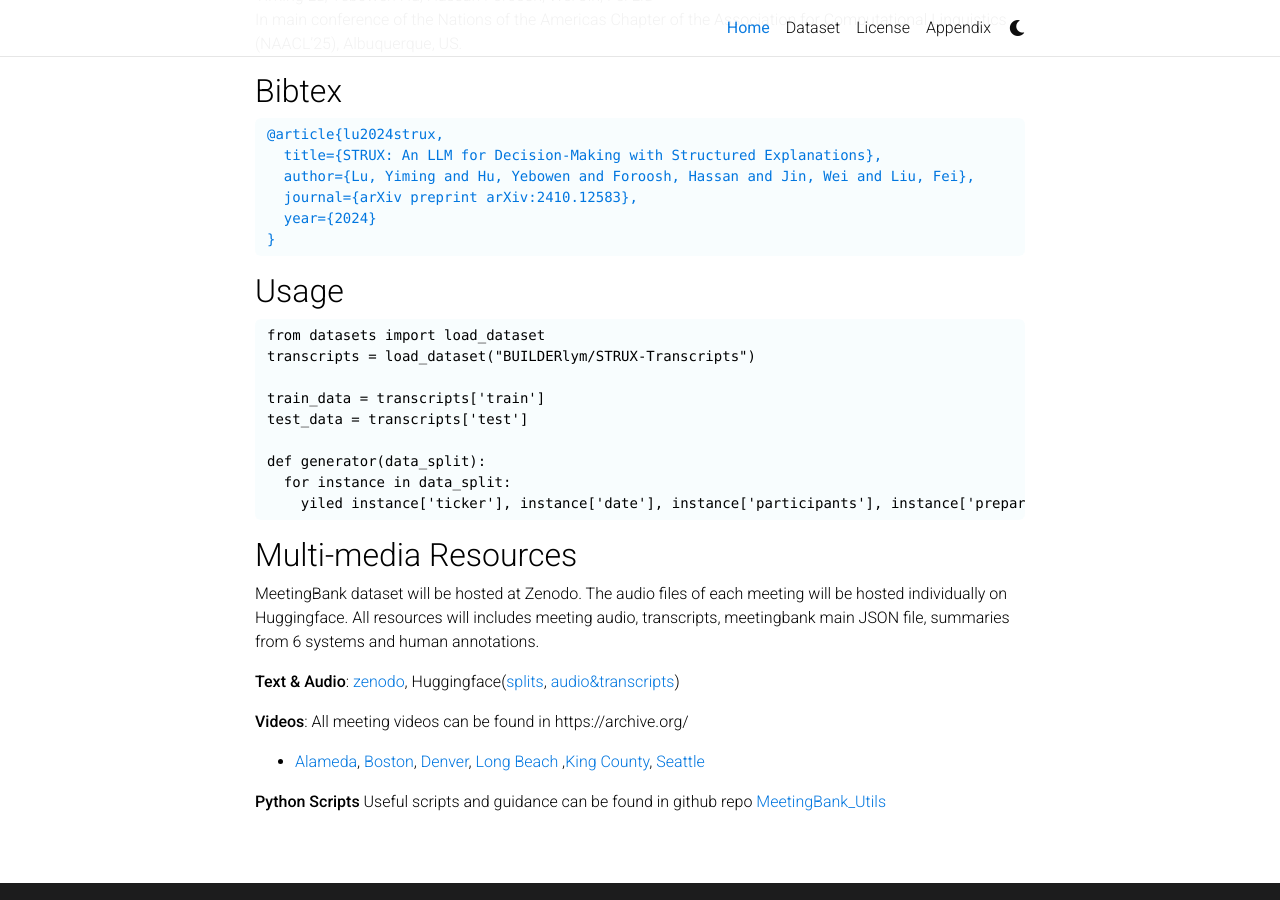
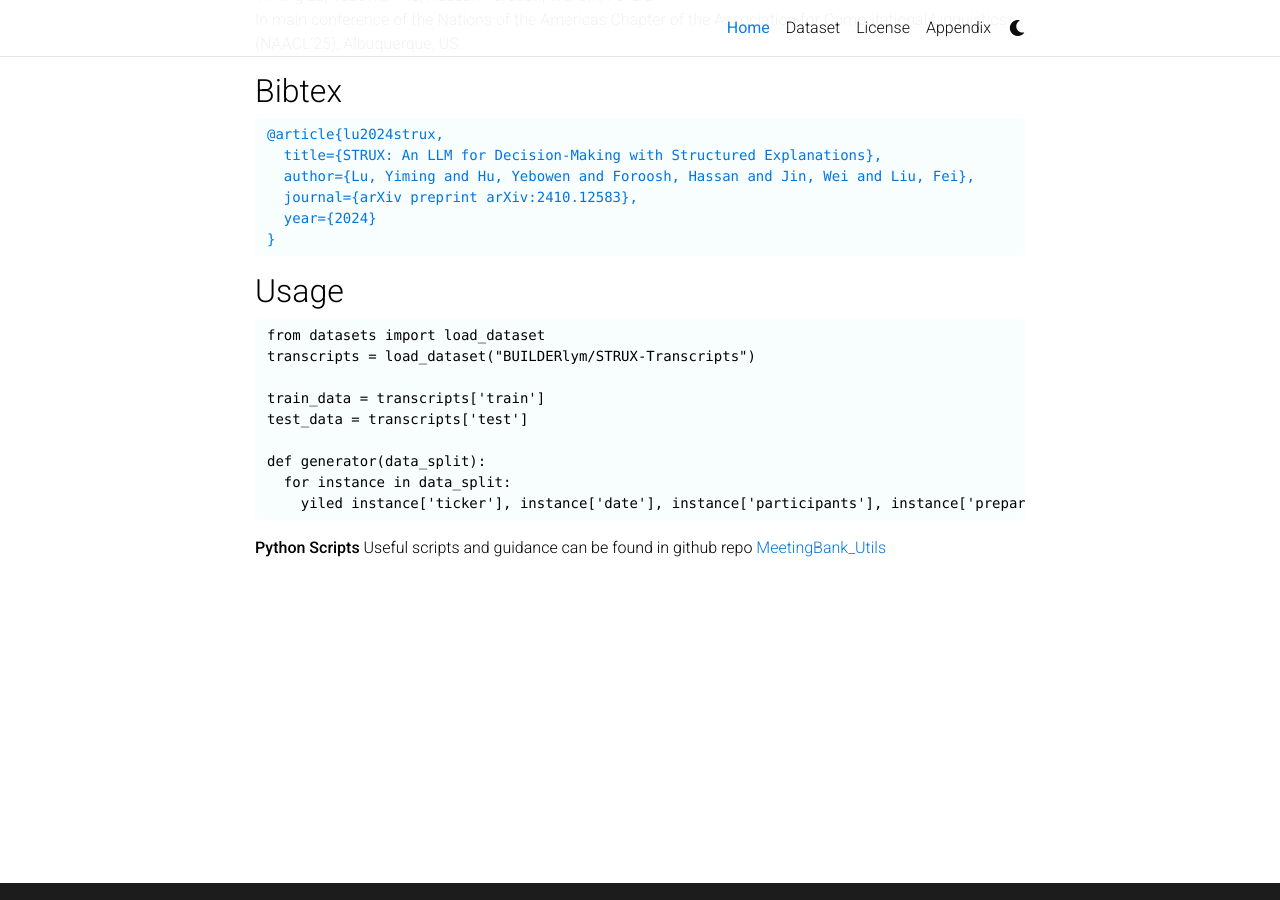
Before and after one commit to struxData/struxData.github.io, a Jekyll site: the page built from _pages/overview.md, in a window 1280 px wide and 900 px high, scrolled down 573 px. Built offline with Jekyll 4.4.1, drawn with Linux system fonts in a browser that asks for light colours; comment, search, counter and statistics services are not loaded; a style sheet for code colours, icons or effects is not loaded.

Commit message:
Update overview.md

````diff
--- a/_pages/overview.md
+++ b/_pages/overview.md
@@ -43,15 +43,5 @@ def generator(data_split):
     yiled instance['ticker'], instance['date'], instance['participants'], instance['prepared_remarks'], instance['questions_and_answers']
 ```
 
-## Multi-media Resources
-
-MeetingBank dataset will be hosted at Zenodo. The audio files of each meeting will be hosted individually on Huggingface. All resources will includes meeting audio, transcripts, meetingbank main JSON file, summaries from 6 systems and human annotations.
-
-**Text & Audio**: [zenodo](https://zenodo.org/record/7989108), Huggingface([splits](https://huggingface.co/datasets/huuuyeah/meetingbank), [audio&transcripts](https://huggingface.co/datasets/huuuyeah/MeetingBank_Audio))
-
-**Videos**: All meeting videos can be found in https://archive.org/
-
-- [Alameda](https://archive.org/details/meetingbank-alameda), [Boston](https://archive.org/details/meetingbank-boston), [Denver](https://archive.org/details/meetingbank-denver), [Long Beach](https://archive.org/details/meetingbank-long-beach) ,[King County](https://archive.org/details/meetingbank-king-county), [Seattle](https://archive.org/details/meetingbank-seattle)
-
 **Python Scripts**
 Useful scripts and guidance can be found in github repo [MeetingBank_Utils](https://github.com/YebowenHu/MeetingBank-utils)
````
